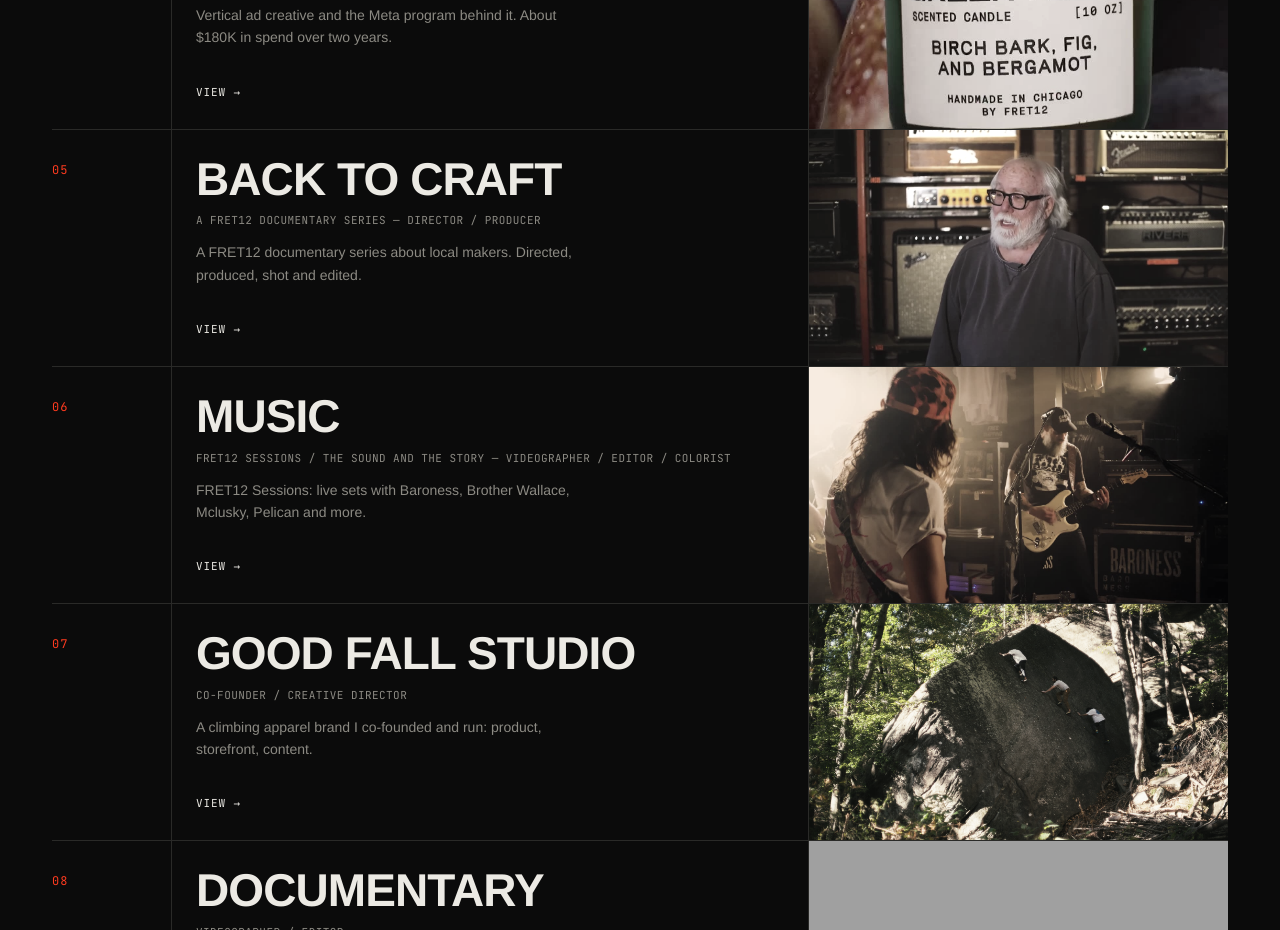
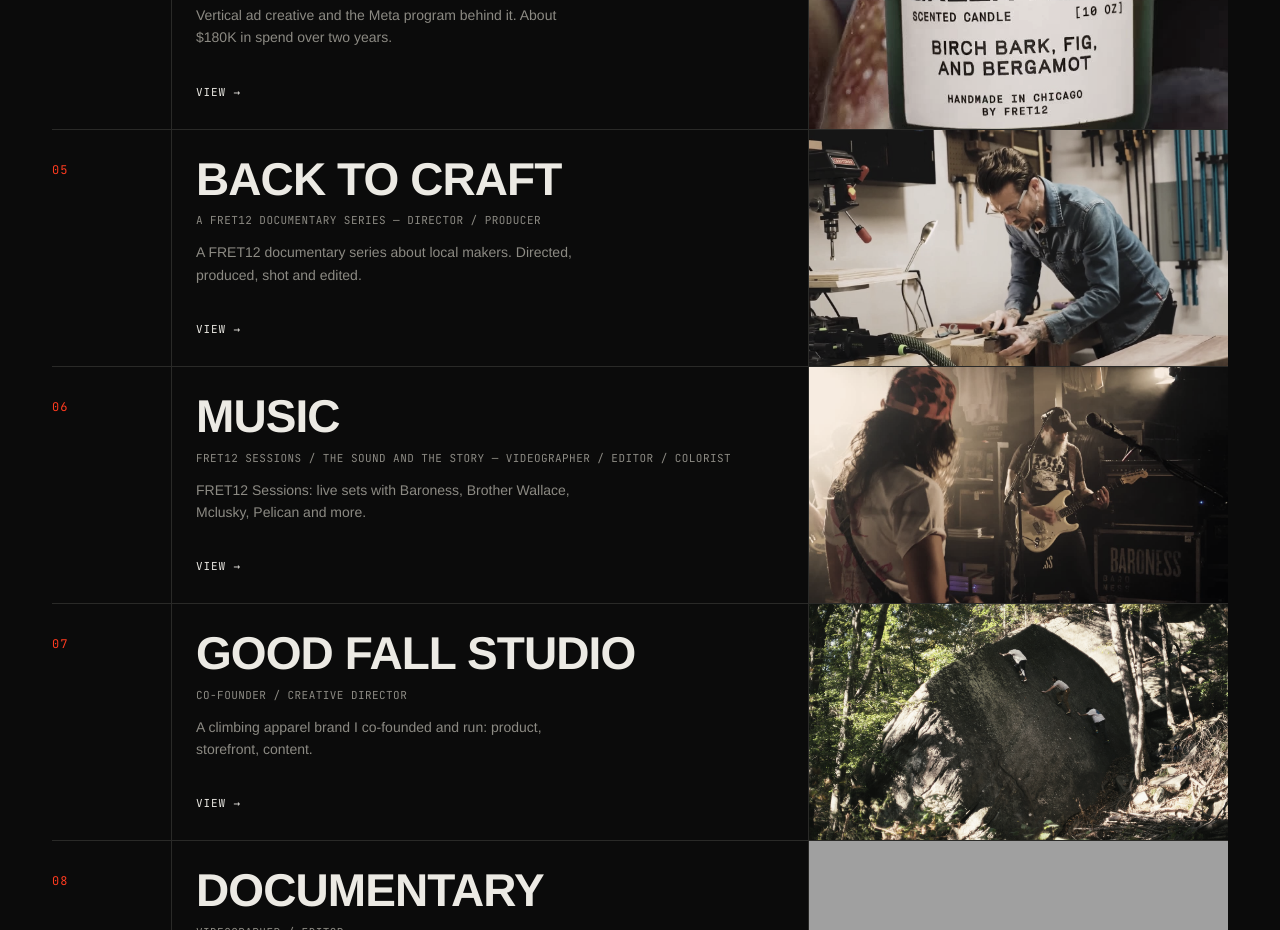
Before and after one commit to clarencecrowell/clarencecrowell.github.io, a plain HTML site: page index.html in a window 1280 px wide. Shown: the part 2080-3010 px from the top of the page. Drawn offline with Linux system fonts and the light colour scheme; grey boxes are pictures that could not be loaded.

Commit message:
Swap the Back to Craft thumbnail to a frame from the LCO Furniture episode
Co-Authored-By: Claude Opus 5.5 <noreply@anthropic.com>
Claude-Session: https://claude.ai/code/session_01LCZgLFSkJXHrq9E7Zfg4sk

```diff
--- a/index.html
+++ b/index.html
@@ -54,7 +54,7 @@
 <a class="index-row" href="/fret12/"><div class="num">02</div><div class="txt"><h2>FRET12</h2><div class="meta">Content Creator &mdash; Campaign, Product and Maker Films</div><p>Campaign and product films for a Chicago guitar and apparel brand. Concept, camera, edit and color.</p><span class="go">View &rarr;</span></div><div class="thumb"><img src="/images/poster-eqd-maker.jpg" alt="" loading="lazy"></div></a>
 <a class="index-row" href="/rail-jacket/"><div class="num">03</div><div class="txt"><h2>Rail Jacket</h2><div class="meta">FRET12 &times; Huckberry &times; Metric Coffee &mdash; Campaign</div><p>A three-brand launch with Huckberry and Metric Coffee: hero film, event recap and photography.</p><span class="go">View &rarr;</span></div><div class="thumb"><img src="/images/poster-rail-jacket-film.jpg" alt="" loading="lazy"></div></a>
 <a class="index-row" href="/ads/"><div class="num">04</div><div class="txt"><h2>Paid Social</h2><div class="meta">FRET12 &mdash; Meta Ads / Launch Videos</div><p>Vertical ad creative and the Meta program behind it. About $180K in spend over two years.</p><span class="go">View &rarr;</span></div><div class="thumb"><img src="/images/poster-candle-ad.jpg" alt="" loading="lazy"></div></a>
-<a class="index-row" href="/back-to-craft/"><div class="num">05</div><div class="txt"><h2>Back to Craft</h2><div class="meta">A FRET12 Documentary Series &mdash; Director / Producer</div><p>A FRET12 documentary series about local makers. Directed, produced, shot and edited.</p><span class="go">View &rarr;</span></div><div class="thumb"><img src="/images/poster-b2c-paul-natkin.jpg" alt="" loading="lazy"></div></a>
+<a class="index-row" href="/back-to-craft/"><div class="num">05</div><div class="txt"><h2>Back to Craft</h2><div class="meta">A FRET12 Documentary Series &mdash; Director / Producer</div><p>A FRET12 documentary series about local makers. Directed, produced, shot and edited.</p><span class="go">View &rarr;</span></div><div class="thumb"><img src="/images/b2c-lco-thumb.jpg" alt="" loading="lazy"></div></a>
 <a class="index-row" href="/music/"><div class="num">06</div><div class="txt"><h2>Music</h2><div class="meta">FRET12 Sessions / The Sound and The Story &mdash; Videographer / Editor / Colorist</div><p>FRET12 Sessions: live sets with Baroness, Brother Wallace, Mclusky, Pelican and more.</p><span class="go">View &rarr;</span></div><div class="thumb"><img src="/images/poster-baroness-session.jpg" alt="" loading="lazy"></div></a>
 <a class="index-row" href="/goodfall/"><div class="num">07</div><div class="txt"><h2>Good Fall Studio</h2><div class="meta">Co-Founder / Creative Director</div><p>A climbing apparel brand I co-founded and run: product, storefront, content.</p><span class="go">View &rarr;</span></div><div class="thumb"><img src="/images/goodfall-3.jpg" alt="" loading="lazy"></div></a>
 <a class="index-row" href="/documentary/"><div class="num">08</div><div class="txt"><h2>Documentary</h2><div class="meta">Videographer / Editor</div><p>Short portraits, built from time with a person rather than a script.</p><span class="go">View &rarr;</span></div><div class="thumb"><img src="https://i.ytimg.com/vi/YEiy2NTixOw/maxresdefault.jpg" alt="" loading="lazy"></div></a>
```
Also changed, not shown: back-to-craft/index.html (+1 -1 lines), images/b2c-lco-thumb.jpg (added).
